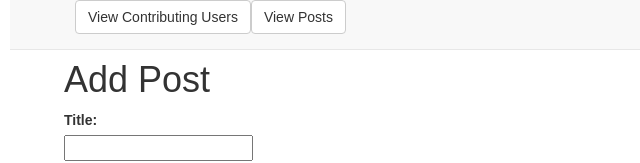
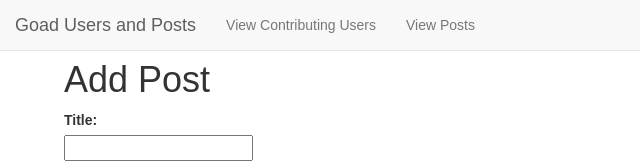
Before and after one commit to maxpayneatlarge/reactredux, a React (Create React App) app: page / in a window 1280 px wide. Shown: the top 163 px of the page, without its empty margins (0-640 px from the left). Built offline with nearby package versions, Linux system fonts and the light colour scheme; no server answers.

Commit message:
Realigning Navbar

```diff
--- a/src/components/header.js
+++ b/src/components/header.js
@@ -5,9 +5,14 @@ export default class Header extends Component {
   render() {
     return (
       <Navbar fixedTop className={'navbar-left'}>
+      <Navbar.Header>
+        <Navbar.Brand>
+          Goad Users and Posts
+        </Navbar.Brand>
+      </Navbar.Header>
         <Nav>
-          <Button onClick={() => this.props.navigate("users")}>View Contributing Users</Button>
-          <Button onClick={() => this.props.navigate("posts")}>View Posts</Button>
+          <NavItem onClick={() => this.props.navigate("users")}>View Contributing Users</NavItem>
+          <NavItem onClick={() => this.props.navigate("posts")}>View Posts</NavItem>
         </Nav>
       </Navbar>
     )
--- a/src/index.css
+++ b/src/index.css
@@ -13,7 +13,6 @@ body {
   margin-top: 60px;
 }
 
-.navbar-left{
+.container{
   float: left;
-  margin-left: 10px;
 }
```
